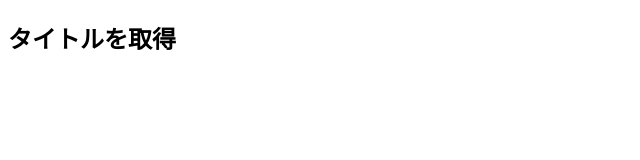
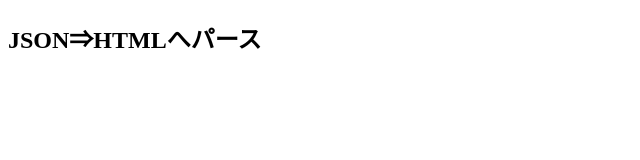
Before and after one commit to ShuyaOda/modernfront, a website: page htmx/parse.html in a window 1280 px wide. Shown: the whole page, without its empty margins (0-640 px from the left). Drawn offline with nearby package versions, Linux system fonts and the light colour scheme.

Commit message:
Update parse.html
h2タグの文言を修正した

```diff
--- a/htmx/parse.html
+++ b/htmx/parse.html
@@ -13,7 +13,7 @@
 </head>
 
 <body>
-  <h2>タイトルを取得</h2>
+  <h2>JSON⇒HTMLへパース</h2>
   <!-- templateタグを作成し、idが一致したときに内容を変更する -->
   <template id="ratin">
     <ul>
```
